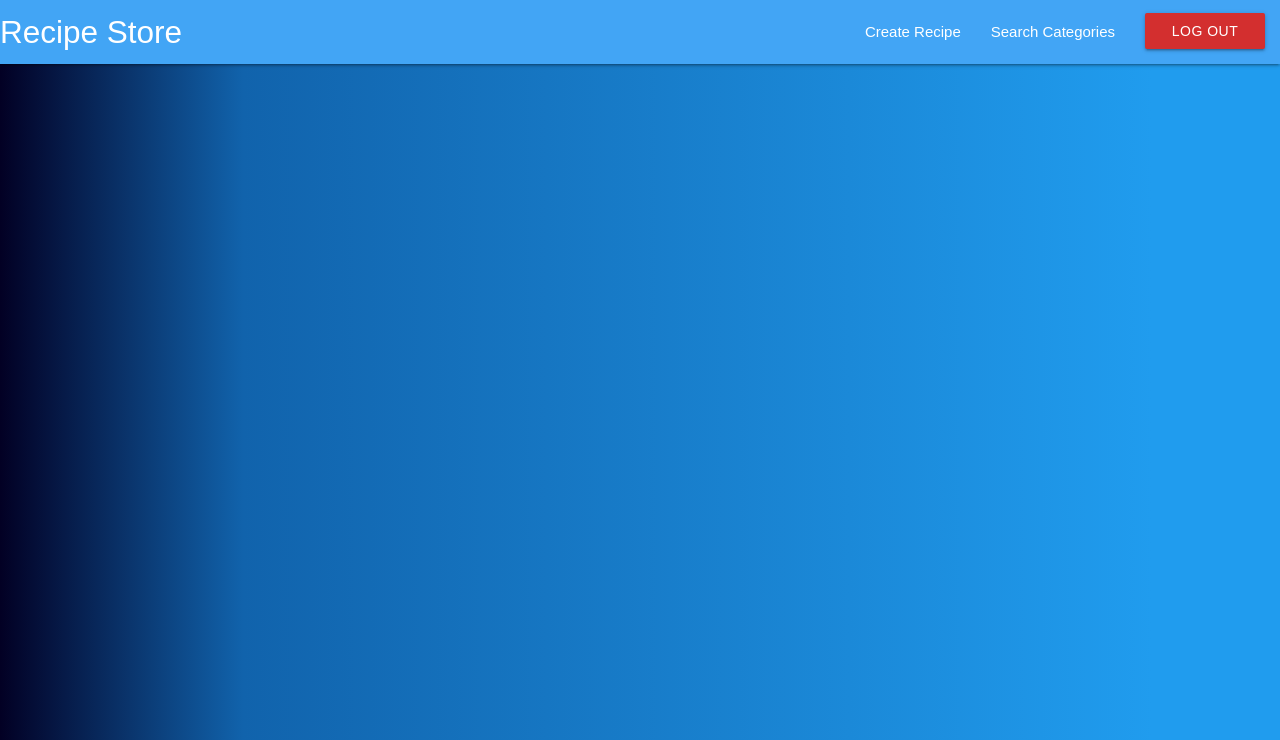
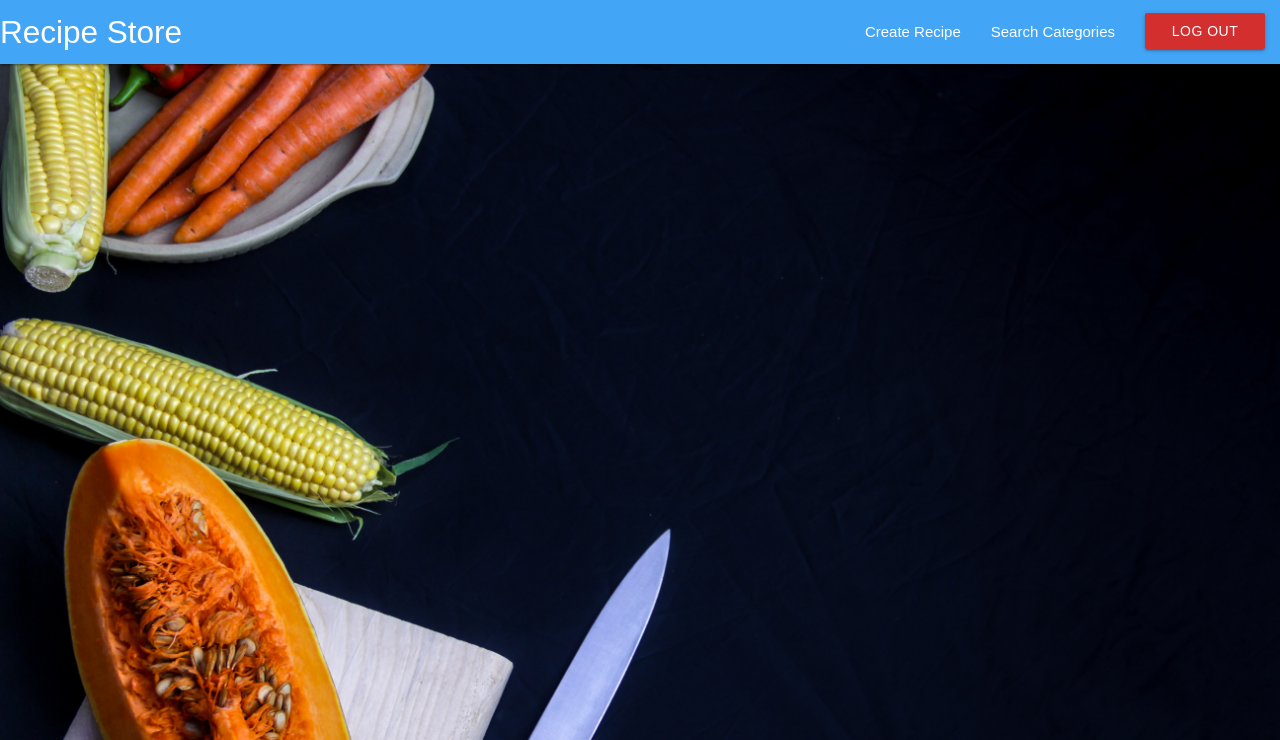
Before and after one commit to StevePilcher/RecipeStoreMS3, a Flask app: page /my_recipes in a window 1280 px wide. Shown: the top 740 px of the page. Run offline with Flask 2, Linux system fonts and the light colour scheme; the visitor is signed in with stand-in values (Sample User, id 1); data that the repository does not hold is empty; some libraries are stand-ins or nearby versions; some web fonts are replaced.

Commit message:
Change Masonry JS code

```diff
--- a/static/css/style.css
+++ b/static/css/style.css
@@ -3,8 +3,12 @@
 /* Background Colours & General */
 html {
     font-family: Recursive, sans-serif;
+    background-image: url('../images/background.jpg');
+    min-height: 500px;
+    background-attachment: fixed;
+    background-position: center;
     background-repeat: no-repeat;
-    background: linear-gradient(90deg, rgba(2,0,36,1) 0%, rgb(17, 99, 172) 19%, rgba(32,156,238,1) 90%);
+    background-size: cover;
 }
 
 h1 {
@@ -58,8 +62,8 @@ form {
 /* Card Changes for masonry alignment */
 
 .card .card-content {
-    padding: 15px;
     border-radius: 0 0 2px 2px;
+    padding: 10px 10px 0px 10px;;
 }
 .card .card-content .card-title {
     display: block;
@@ -70,12 +74,43 @@ form {
 .category-button {
     min-width: 166px;
 }
+
+.card .card-action {
+    padding: 5px;
+}
+/*
 .grid {
   display: grid;
-  grid-gap: 50px;
+  grid-gap: 25px;
   grid-template-columns: repeat(auto-fit, minmax(350px,1fr));
   grid-auto-rows: 100px;
 }
+*/
+.grid {
+  max-width: 1200px;
+}
+
+/* clearfix */
+.grid:after {
+  content: '';
+  display: block;
+  clear: both;
+}
+
+/* ---- grid-item ---- */
+
+.grid-item {
+  width: 280px;
+  /* vertical gutter */
+  margin-bottom: 25px;
+}
+
+
+
+
+
+
+/* Media Query */
 
 @media only screen and (max-width: 600px) {
 
--- a/static/js/base.js
+++ b/static/js/base.js
@@ -21,4 +21,13 @@ $(".category_icon").each(function(index) {
             $(this).replaceWith('<img class="recipecat" src="./static/images/baking.png"></img>');
         }
 });
+        $('.grid').masonry({
+  itemSelector: '.grid-item',
+  gutter: 10
 });
+        // layout Masonry after each image loads
+        $grid.imagesLoaded().progress( function() {
+        $grid.masonry('layout');
+});
+
+});
--- a/static/js/masonry.js
+++ b/static/js/masonry.js
@@ -1,9 +1,9 @@
-function resizeGridItem(item){
+/*function resizeGridItem(item){
   grid = document.getElementsByClassName("grid")[0];
   rowHeight = parseInt(window.getComputedStyle(grid).getPropertyValue('grid-auto-rows'));
   rowGap = parseInt(window.getComputedStyle(grid).getPropertyValue('grid-row-gap'));
   rowSpan = Math.ceil((item.querySelector('.content').getBoundingClientRect().height+rowGap)/(rowHeight+rowGap));
-    item.style.gridRowEnd = "span "+rowSpan;
+    item.style.gridRowEnd = "span  "+rowSpan;
 }
 
 function resizeAllGridItems(){
@@ -19,4 +19,4 @@ function resizeInstance(instance){
 }
 
 window.onload = resizeAllGridItems();
-window.addEventListener("resize", resizeAllGridItems);
+window.addEventListener("resize", resizeAllGridItems); */
--- a/templates/base.html
+++ b/templates/base.html
@@ -68,6 +68,7 @@
         <script src="https://cdnjs.cloudflare.com/ajax/libs/jquery/3.2.1/jquery.min.js"></script>
         <!-- Compiled and minified JavaScript -->
         <script src="https://cdnjs.cloudflare.com/ajax/libs/materialize/1.0.0/js/materialize.min.js"></script>
+        <script src="https://unpkg.com/masonry-layout@4/dist/masonry.pkgd.min.js"></script>
         <script
         src="{{url_for('static', filename='js/base.js')}}"
         ></script>
--- a/templates/myrecipes.html
+++ b/templates/myrecipes.html
@@ -3,7 +3,7 @@
     <div class="row grid">
     <!-- Loop for displaying all retrieved recipes from MongoDB -->
     {% for recipe in user_recipes %}
-        <div class="item">
+        <div class="grid-item">
             <div class="card light-blue lighten-5 content">
                 <div class="card-content">
                     <span class="category_icon">{{ recipe.category_name }}</span>
--- a/templates/search.html
+++ b/templates/search.html
@@ -32,13 +32,13 @@
 <!-- Displayed Content from Search -->
 <section class="container">
     <div class="row grid">
-<!-- Loop for displaying all retrieved recipes from MongoDB -->
+    <!-- Loop for displaying all retrieved recipes from MongoDB -->
     {% for recipe in user_recipes %}
         <div class="item">
         <div class="card light-blue lighten-5 content">
             <div class="card-content">
                 <span class="category_icon">{{ recipe.category_name }}</span>
-<!-- Recipe Content -->
+                <!-- Recipe Content -->
                 <span class="card-title"
                 ><h4>{{ recipe.category_name }}</h4>
                 <br />
@@ -59,7 +59,7 @@
                 <br />
                 <span class="card-title">Ingredients</span>
                 {{recipe.ingredients}}
-<!-- Update and delete Nav Icons-->
+                <!-- Update and delete Nav Icons-->
                 <div class="card-action">
                     <a
                     class="level-item"
```
Also changed, not shown: static/images/background.jpg (added). Lines whose indentation alone changed are shown as unchanged.
